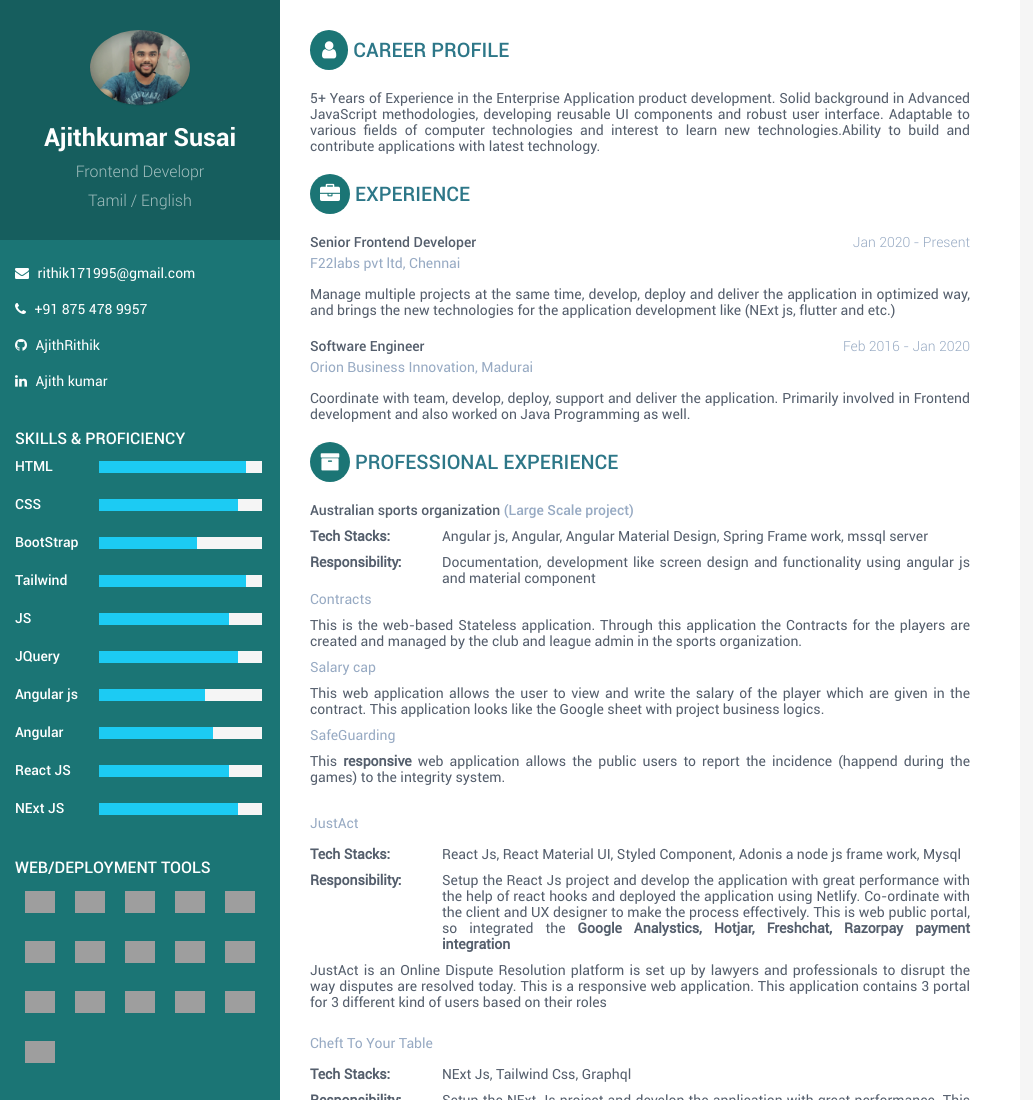
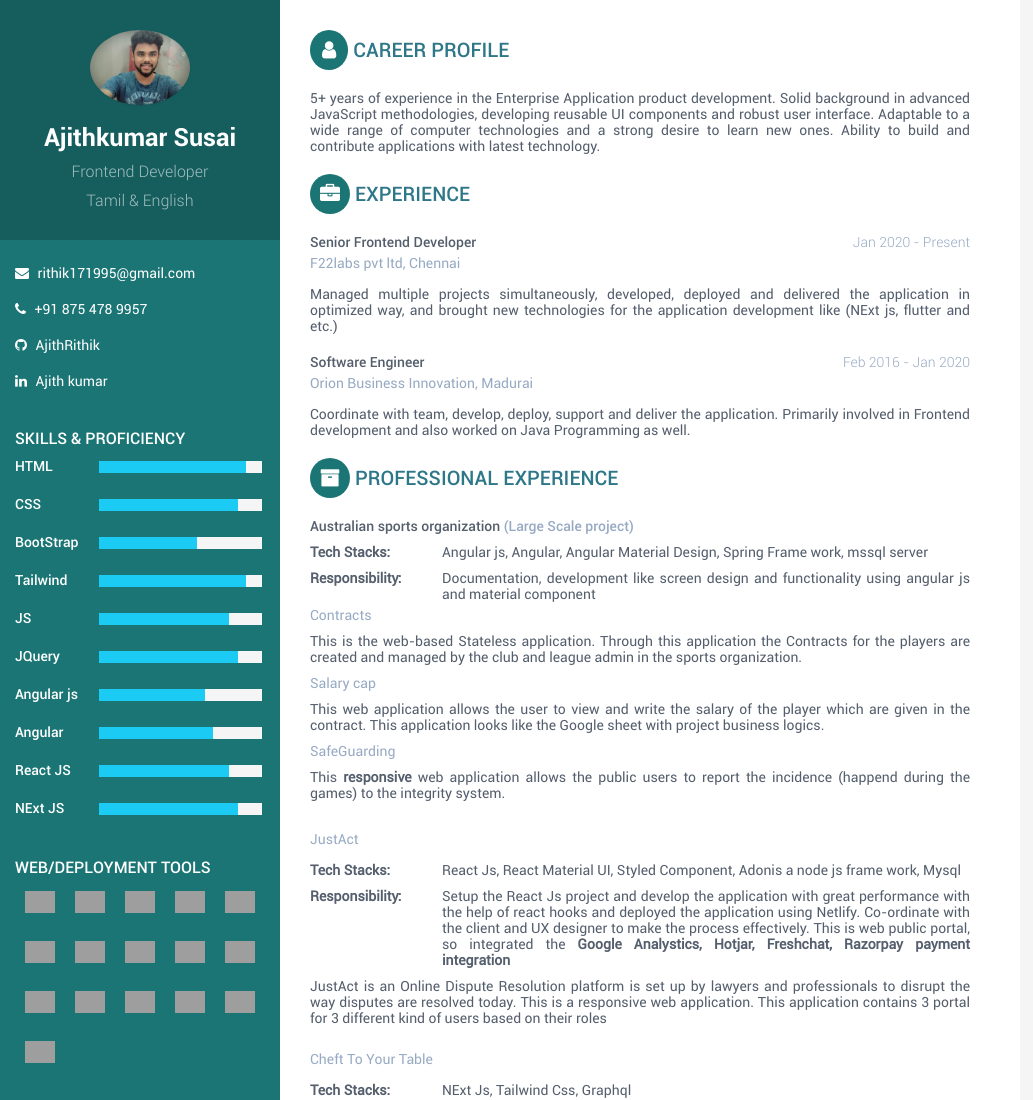
Before and after one commit to AjithRithik/resume.io, a website: page index.html in a window 1280 px wide. Shown: the top 1100 px of the page, without its empty margins (0-1033 px from the left). Drawn offline with Linux system fonts and the light colour scheme; grey boxes are pictures that could not be loaded.

Commit message:
Update index.html

```diff
--- a/index.html
+++ b/index.html
@@ -13,8 +13,8 @@
 			<div class="basic-profile-container">
 				<img src="images/AjithNew.jpg" alt="Profile Image" class="profile-img" />
 				<div class="profile-name">Ajithkumar Susai</div>
-				<div class="profile-designation">Frontend Developr</div>
-				<div class="profile-designation">Tamil / English</div>
+				<div class="profile-designation">Frontend Developer</div>
+				<div class="profile-designation">Tamil & English</div>
 			</div>
 			<div class="d-flex d-row align-center">
 				<ul class="list-no-style">
@@ -37,7 +37,7 @@
 				</ul>
 			</div>
 			<div class="page-language-container">
-				<div class="language-header">Skills & PROFICIENCY</div>
+				<div class="language-header">SKILLS & PROFICIENCY</div>
 				<div class="d-flex d-row skills">
 					<div class="page-role-heading skill_name">
 						HTML
@@ -215,11 +215,11 @@
 					<i class="fa fa-user icon-style p10px12px"></i>
 					<span>CAREER PROFILE</span>
 				</div>
-				<div class="page-paragraph-content"> 5+ Years of Experience in the Enterprise Application product
-					development. Solid background in Advanced JavaScript methodologies, developing reusable UI
-					components and robust user interface. Adaptable to various fields of computer technologies and
-					interest to learn new
-					technologies.Ability to build and contribute applications with latest technology. </div>
+				<div class="page-paragraph-content"> 5+ years of experience in the Enterprise Application product
+					development. Solid background in advanced JavaScript methodologies, developing reusable UI
+					components and robust user interface. Adaptable to a wide range of computer technologies and
+					a strong desire to learn new
+					ones. Ability to build and contribute applications with latest technology. </div>
 			</div>
 			<div class="">
 				<div class="page-headings d-flex d-row align-center"> <i class="fa fa-briefcase icon-style"></i>
@@ -230,8 +230,8 @@
 							<div class="page-role-year">Jan 2020 - Present</div>
 						</div>
 						<div class="page-role-company">F22labs pvt ltd, Chennai</div>
-						<div class="page-sub-content pb0"> Manage multiple projects at the same time, develop, deploy and deliver the application in optimized way,
-							and brings the new technologies for the application development like (NExt js, flutter and etc.)
+						<div class="page-sub-content pb0"> Managed multiple projects simultaneously, developed, deployed and delivered the application in optimized way,
+							and brought new technologies for the application development like (NExt js, flutter and etc.)
 						</div>
 					</div>
 					<div class="page-paragraph-content">
```
